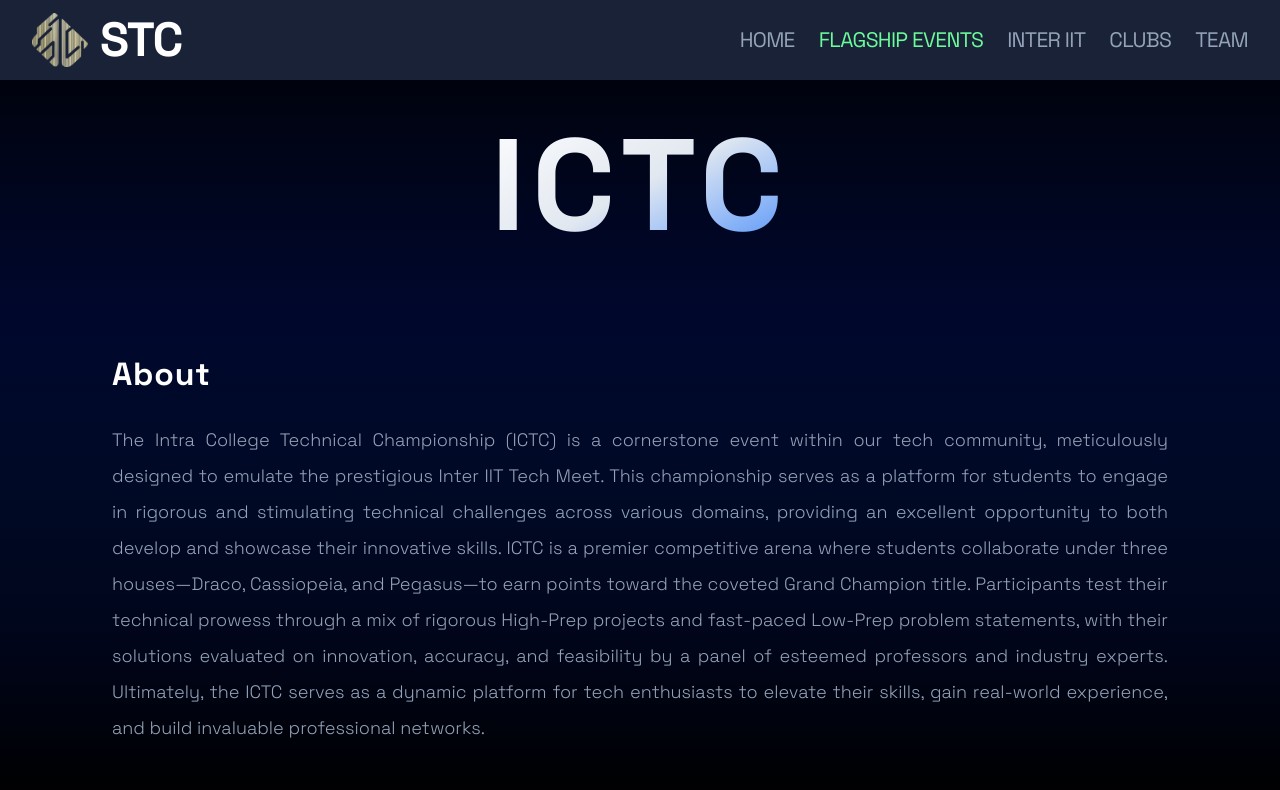
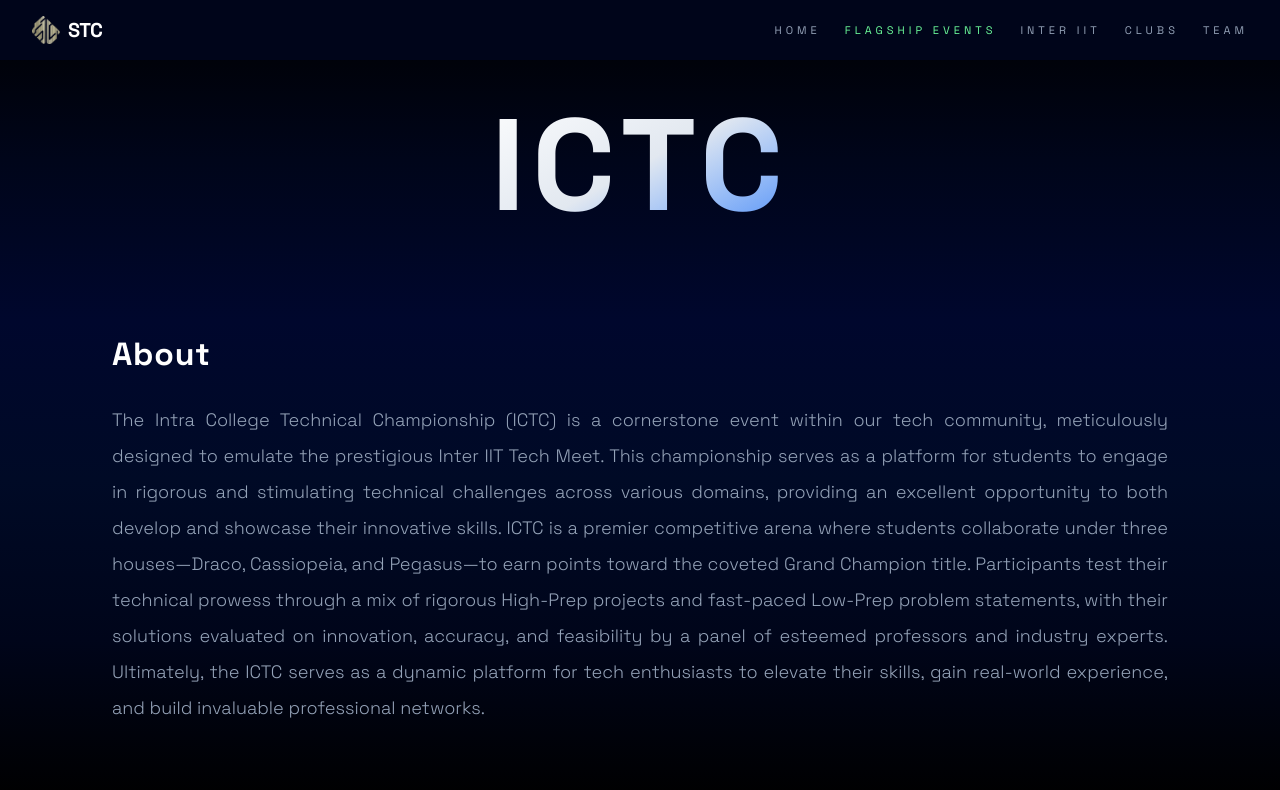
Before and after one commit to Shivanshu08Verma/stc-iitp-website, a Next.js app: page /flagship-events/ictc in a window 1280 px wide. Shown: the top 790 px of the page. Built offline with nearby package versions, Linux system fonts and the light colour scheme.

Commit message:
t push origin developerheader changes.

```diff
--- a/components/Header.tsx
+++ b/components/Header.tsx
@@ -13,40 +13,32 @@ export default function Header() {
   const [isMobileDropdownOpen, setIsMobileDropdownOpen] = useState(false);
 
   return (
-    <header className="sticky top-0 z-50 w-full bg-[#1A2238] backdrop-blur-md">
-      {/* w-full and justify-between guarantee STC is on the far left
-        and the tabs are on the far right.
-      */}
-      <div className="flex w-full h-[80px] items-center justify-between px-4 sm:px-6 lg:px-8">
+    <header className="sticky top-0 z-50 w-full bg-[#00051A] backdrop-blur-md">
+      <div className="flex w-full h-[60px] items-center justify-between px-4 sm:px-6 lg:px-8">
 
-        {/* LEFT: Logo / Title */}
         <div className="flex items-center">
-          <Link href="/" className="flex items-center gap-3">
-            <div className="relative h-14 w-14 overflow-hidden rounded-md">
+          <Link href="/" className="flex items-center gap-2">
+            <div className="relative h-7 w-7 overflow-hidden rounded-md">
               <Image
                 src="/stclogo.png"
                 alt="STC IITP Logo"
                 fill
                 className="object-contain"
-                sizes="56px"
+                sizes="28px"
                 priority
               />
             </div>
-            <span className="text-5xl font-bold tracking-tight text-white w-max">
+            <span className="text-xl font-bold tracking-tight text-white w-max">
               STC
             </span>
           </Link>
         </div>
 
-        {/* RIGHT: Navigation Links and Button */}
         <div className="flex items-center gap-8">
           <nav className="hidden md:flex items-center gap-8">
-            <ul
-              className="flex items-center justify-end gap-6 text-[21px] font-normal font-['Space Grotesk'] leading-[12px] tracking-[-0.7px] align-middle uppercase"
-              style={{ leadingTrim: 'none' } as any}
-            >
+            <ul className="flex items-center justify-end gap-6 align-middle">
               <li className="relative group">
-                <Link href="/" className={`relative block py-1 before:absolute before:-inset-4 before:content-[''] transition-colors duration-300 ease-in-out group-hover:text-[#6BFB9A] ${pathname === "/" ? 'text-[#6BFB9A]' : 'text-[#94A3B8]'}`}>
+                <Link href="/" className={`relative block py-1 before:absolute before:-inset-4 before:content-[''] transition-colors duration-300 ease-in-out group-hover:text-[#6BFB9A] font-[family-name:var(--font-space-mono)] font-normal text-[11px] tracking-[4px] uppercase ${pathname === "/" ? 'text-[#6BFB9A]' : 'text-[#94A3B8]'}`}>
                   <span className="inline-block transition-transform duration-300 ease-in-out group-hover:scale-105 group-hover:-translate-y-1 relative z-10">
                     HOME
                   </span>
@@ -55,24 +47,21 @@ export default function Header() {
               </li>
 
               <li className="relative group">
-                <button
-                  type="button"
-                  className={`cursor-pointer relative block py-1 before:absolute before:-inset-4 before:content-[''] transition-colors duration-300 ease-in-out group-hover:text-[#6BFB9A] ${isFlagshipActive ? 'text-[#6BFB9A]' : 'text-[#94A3B8]'}`}
-                >
+                <button className={`relative block py-1 before:absolute before:-inset-4 before:content-[''] transition-colors duration-300 ease-in-out group-hover:text-[#6BFB9A] font-[family-name:var(--font-space-mono)] font-normal text-[11px] tracking-[4px] uppercase ${isFlagshipActive ? 'text-[#6BFB9A]' : 'text-[#94A3B8]'}`}>
                   <span className="inline-block transition-transform duration-300 ease-in-out group-hover:scale-105 group-hover:-translate-y-1 relative z-10">
                     FLAGSHIP EVENTS
                   </span>
                   <span className={`absolute bottom-0 left-0 h-0.5 bg-[#6BFB9A] transition-all duration-300 w-0 ${isFlagshipActive ? '' : 'group-hover:w-full'}`}></span>
                 </button>
-                <div className="absolute top-full left-0 mt-2 bg-[#1A2238] shadow-lg rounded-md py-3 px-6 z-60 min-w-[180px] opacity-0 invisible group-hover:opacity-100 group-hover:visible transition-all duration-300">
-                  <Link href="/flagship-events/summer-sprint" className="block text-[#94A3B8] hover:text-[#6BFB9A] transition-colors duration-200 py-2 text-[16px]">SUMMER SPRINT</Link>
-                  <Link href="/flagship-events/hello-world" className="block text-[#94A3B8] hover:text-[#6BFB9A] transition-colors duration-200 py-2 text-[16px]">HELLO WORLD</Link>
-                  <Link href="/flagship-events/ictc" className="block text-[#94A3B8] hover:text-[#6BFB9A] transition-colors duration-200 py-2 text-[16px]">ICTC</Link>
+                <div className="absolute top-full left-0 mt-2 bg-[#00051A] shadow-lg rounded-md py-3 px-6 z-60 min-w-[180px] opacity-0 invisible group-hover:opacity-100 group-hover:visible transition-all duration-300">
+                  <Link href="/flagship-events/summer-sprint" className="block text-[#94A3B8] hover:text-[#6BFB9A] transition-colors duration-200 py-2 font-[family-name:var(--font-space-mono)] text-[11px] tracking-[4px] uppercase">SUMMER SPRINT</Link>
+                  <Link href="/flagship-events/hello-world" className="block text-[#94A3B8] hover:text-[#6BFB9A] transition-colors duration-200 py-2 font-[family-name:var(--font-space-mono)] text-[11px] tracking-[4px] uppercase">HELLO WORLD</Link>
+                  <Link href="/flagship-events/ictc" className="block text-[#94A3B8] hover:text-[#6BFB9A] transition-colors duration-200 py-2 font-[family-name:var(--font-space-mono)] text-[11px] tracking-[4px] uppercase">ICTC</Link>
                 </div>
               </li>
 
               <li className="relative group">
-                <Link href="/inter-iit" className={`relative block py-1 before:absolute before:-inset-4 before:content-[''] transition-colors duration-300 ease-in-out group-hover:text-[#6BFB9A] ${pathname === "/inter-iit" ? 'text-[#6BFB9A]' : 'text-[#94A3B8]'}`}>
+                <Link href="/inter-iit" className={`relative block py-1 before:absolute before:-inset-4 before:content-[''] transition-colors duration-300 ease-in-out group-hover:text-[#6BFB9A] font-[family-name:var(--font-space-mono)] font-normal text-[11px] tracking-[4px] uppercase ${pathname === "/inter-iit" ? 'text-[#6BFB9A]' : 'text-[#94A3B8]'}`}>
                   <span className="inline-block transition-transform duration-300 ease-in-out group-hover:scale-105 group-hover:-translate-y-1 relative z-10">
                     INTER IIT
                   </span>
@@ -81,7 +70,7 @@ export default function Header() {
               </li>
 
               <li className="relative group">
-                <Link href="/clubs" className={`relative block py-1 before:absolute before:-inset-4 before:content-[''] transition-colors duration-300 ease-in-out group-hover:text-[#6BFB9A] ${pathname === "/clubs" ? 'text-[#6BFB9A]' : 'text-[#94A3B8]'}`}>
+                <Link href="/clubs" className={`relative block py-1 before:absolute before:-inset-4 before:content-[''] transition-colors duration-300 ease-in-out group-hover:text-[#6BFB9A] font-[family-name:var(--font-space-mono)] font-normal text-[11px] tracking-[4px] uppercase ${pathname === "/clubs" ? 'text-[#6BFB9A]' : 'text-[#94A3B8]'}`}>
                   <span className="inline-block transition-transform duration-300 ease-in-out group-hover:scale-105 group-hover:-translate-y-1 relative z-10">
                     CLUBS
                   </span>
@@ -90,7 +79,7 @@ export default function Header() {
               </li>
 
               <li className="relative group">
-                <Link href="/team" className={`relative block py-1 before:absolute before:-inset-4 before:content-[''] transition-colors duration-300 ease-in-out group-hover:text-[#6BFB9A] ${pathname === "/team" ? 'text-[#6BFB9A]' : 'text-[#94A3B8]'}`}>
+                <Link href="/team" className={`relative block py-1 before:absolute before:-inset-4 before:content-[''] transition-colors duration-300 ease-in-out group-hover:text-[#6BFB9A] font-[family-name:var(--font-space-mono)] font-normal text-[11px] tracking-[4px] uppercase ${pathname === "/team" ? 'text-[#6BFB9A]' : 'text-[#94A3B8]'}`}>
                   <span className="inline-block transition-transform duration-300 ease-in-out group-hover:scale-105 group-hover:-translate-y-1 relative z-10">
                     TEAM
                   </span>
@@ -100,7 +89,6 @@ export default function Header() {
             </ul>
           </nav>
 
-          {/* Mobile Menu Button (Hamburger) */}
           <button
             className="block md:hidden text-gray-200 hover:text-white transition-colors p-2"
             onClick={() => setIsMobileMenuOpen(!isMobileMenuOpen)}
@@ -119,15 +107,11 @@ export default function Header() {
 
       </div>
 
-      {/* Mobile Navigation Menu */}
       {isMobileMenuOpen && (
-        <div className="md:hidden border-t border-gray-700 bg-[#1A2238] px-6 py-6 shadow-xl">
-          <ul
-            className="flex flex-col gap-6 text-[21px] font-normal font-['Space Grotesk'] leading-[12px] tracking-[-0.7px] uppercase"
-            style={{ leadingTrim: 'none' } as any}
-          >
+        <div className="md:hidden border-t border-gray-700 bg-[#00051A] px-6 py-6 shadow-xl">
+          <ul className="flex flex-col gap-6 uppercase">
             <li className="relative group w-max">
-              <Link href="/" onClick={() => setIsMobileMenuOpen(false)} className={`relative block py-1 before:absolute before:-inset-4 before:content-[''] transition-colors duration-300 ease-in-out group-hover:text-[#6BFB9A] ${pathname === "/" ? 'text-[#6BFB9A]' : 'text-[#94A3B8]'}`}>
+              <Link href="/" onClick={() => setIsMobileMenuOpen(false)} className={`relative block py-1 before:absolute before:-inset-4 before:content-[''] transition-colors duration-300 ease-in-out group-hover:text-[#6BFB9A] font-[family-name:var(--font-space-mono)] font-normal text-[11px] tracking-[4px] ${pathname === "/" ? 'text-[#6BFB9A]' : 'text-[#94A3B8]'}`}>
                 <span className="inline-block transition-transform duration-300 ease-in-out group-hover:scale-105 group-hover:-translate-y-1 relative z-10">
                   HOME
                 </span>
@@ -138,9 +122,8 @@ export default function Header() {
             <li className="relative group w-full">
               <div className="w-max">
                 <button
-                  type="button"
                   onClick={() => setIsMobileDropdownOpen(!isMobileDropdownOpen)}
-                  className={`cursor-pointer relative block py-1 before:absolute before:-inset-4 before:content-[''] transition-colors duration-300 ease-in-out group-hover:text-[#6BFB9A] ${isFlagshipActive ? 'text-[#6BFB9A]' : 'text-[#94A3B8]'}`}
+                  className={`relative block py-1 before:absolute before:-inset-4 before:content-[''] transition-colors duration-300 ease-in-out group-hover:text-[#6BFB9A] font-[family-name:var(--font-space-mono)] font-normal text-[11px] tracking-[4px] ${isFlagshipActive ? 'text-[#6BFB9A]' : 'text-[#94A3B8]'}`}
                 >
                   <span className="inline-flex items-center gap-2 transition-transform duration-300 ease-in-out group-hover:scale-105 group-hover:-translate-y-1 relative z-10">
                     FLAGSHIP EVENTS
@@ -154,15 +137,15 @@ export default function Header() {
 
               <div className={`overflow-hidden transition-all duration-300 ease-in-out ${isMobileDropdownOpen ? 'max-h-48 opacity-100 mt-4' : 'max-h-0 opacity-0 mt-0'}`}>
                 <div className="flex flex-col pl-4 space-y-4 border-l-2 border-gray-700 pb-2">
-                  <Link href="/flagship-events/summer-sprint" onClick={() => setIsMobileMenuOpen(false)} className="block text-[#94A3B8] hover:text-[#6BFB9A] transition-colors duration-200 text-[18px]">SUMMER SPRINT</Link>
-                  <Link href="/flagship-events/hello-world" onClick={() => setIsMobileMenuOpen(false)} className="block text-[#94A3B8] hover:text-[#6BFB9A] transition-colors duration-200 text-[18px]">HELLO WORLD</Link>
-                  <Link href="/flagship-events/ictc" onClick={() => setIsMobileMenuOpen(false)} className="block text-[#94A3B8] hover:text-[#6BFB9A] transition-colors duration-200 text-[18px]">ICTC</Link>
+                  <Link href="/flagship-events/summer-sprint" onClick={() => setIsMobileMenuOpen(false)} className="block text-[#94A3B8] hover:text-[#6BFB9A] transition-colors duration-200 font-[family-name:var(--font-space-mono)] text-[11px] tracking-[4px] uppercase">SUMMER SPRINT</Link>
+                  <Link href="/flagship-events/hello-world" onClick={() => setIsMobileMenuOpen(false)} className="block text-[#94A3B8] hover:text-[#6BFB9A] transition-colors duration-200 font-[family-name:var(--font-space-mono)] text-[11px] tracking-[4px] uppercase">HELLO WORLD</Link>
+                  <Link href="/flagship-events/ictc" onClick={() => setIsMobileMenuOpen(false)} className="block text-[#94A3B8] hover:text-[#6BFB9A] transition-colors duration-200 font-[family-name:var(--font-space-mono)] text-[11px] tracking-[4px] uppercase">ICTC</Link>
                 </div>
               </div>
             </li>
 
             <li className="relative group w-max">
-              <Link href="/inter-iit" onClick={() => setIsMobileMenuOpen(false)} className={`relative block py-1 before:absolute before:-inset-4 before:content-[''] transition-colors duration-300 ease-in-out group-hover:text-[#6BFB9A] ${pathname === "/inter-iit" ? 'text-[#6BFB9A]' : 'text-[#94A3B8]'}`}>
+              <Link href="/inter-iit" onClick={() => setIsMobileMenuOpen(false)} className={`relative block py-1 before:absolute before:-inset-4 before:content-[''] transition-colors duration-300 ease-in-out group-hover:text-[#6BFB9A] font-[family-name:var(--font-space-mono)] font-normal text-[11px] tracking-[4px] ${pathname === "/inter-iit" ? 'text-[#6BFB9A]' : 'text-[#94A3B8]'}`}>
                 <span className="inline-block transition-transform duration-300 ease-in-out group-hover:scale-105 group-hover:-translate-y-1 relative z-10">
                   INTER IIT
                 </span>
@@ -171,7 +154,7 @@ export default function Header() {
             </li>
 
             <li className="relative group w-max">
-              <Link href="/clubs" onClick={() => setIsMobileMenuOpen(false)} className={`relative block py-1 before:absolute before:-inset-4 before:content-[''] transition-colors duration-300 ease-in-out group-hover:text-[#6BFB9A] ${pathname === "/clubs" ? 'text-[#6BFB9A]' : 'text-[#94A3B8]'}`}>
+              <Link href="/clubs" onClick={() => setIsMobileMenuOpen(false)} className={`relative block py-1 before:absolute before:-inset-4 before:content-[''] transition-colors duration-300 ease-in-out group-hover:text-[#6BFB9A] font-[family-name:var(--font-space-mono)] font-normal text-[11px] tracking-[4px] ${pathname === "/clubs" ? 'text-[#6BFB9A]' : 'text-[#94A3B8]'}`}>
                 <span className="inline-block transition-transform duration-300 ease-in-out group-hover:scale-105 group-hover:-translate-y-1 relative z-10">
                   CLUBS
                 </span>
@@ -180,7 +163,7 @@ export default function Header() {
             </li>
 
             <li className="relative group w-max">
-              <Link href="/team" onClick={() => setIsMobileMenuOpen(false)} className={`relative block py-1 before:absolute before:-inset-4 before:content-[''] transition-colors duration-300 ease-in-out group-hover:text-[#6BFB9A] ${pathname === "/team" ? 'text-[#6BFB9A]' : 'text-[#94A3B8]'}`}>
+              <Link href="/team" onClick={() => setIsMobileMenuOpen(false)} className={`relative block py-1 before:absolute before:-inset-4 before:content-[''] transition-colors duration-300 ease-in-out group-hover:text-[#6BFB9A] font-[family-name:var(--font-space-mono)] font-normal text-[11px] tracking-[4px] ${pathname === "/team" ? 'text-[#6BFB9A]' : 'text-[#94A3B8]'}`}>
                 <span className="inline-block transition-transform duration-300 ease-in-out group-hover:scale-105 group-hover:-translate-y-1 relative z-10">
                   TEAM
                 </span>
```
Also changed, not shown: app/globals.css (+13 -62 lines), 1 other file (tests, documents, lock files or other folders).
